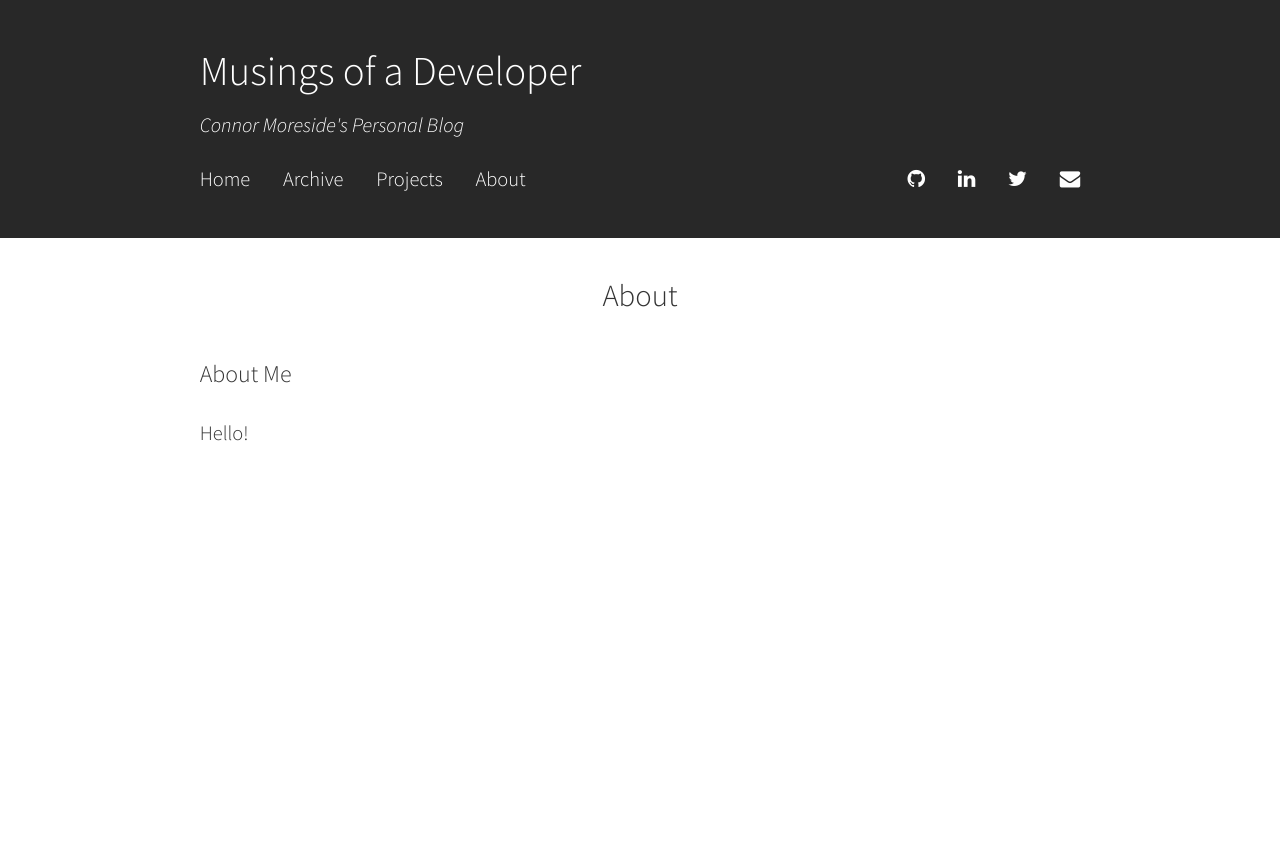
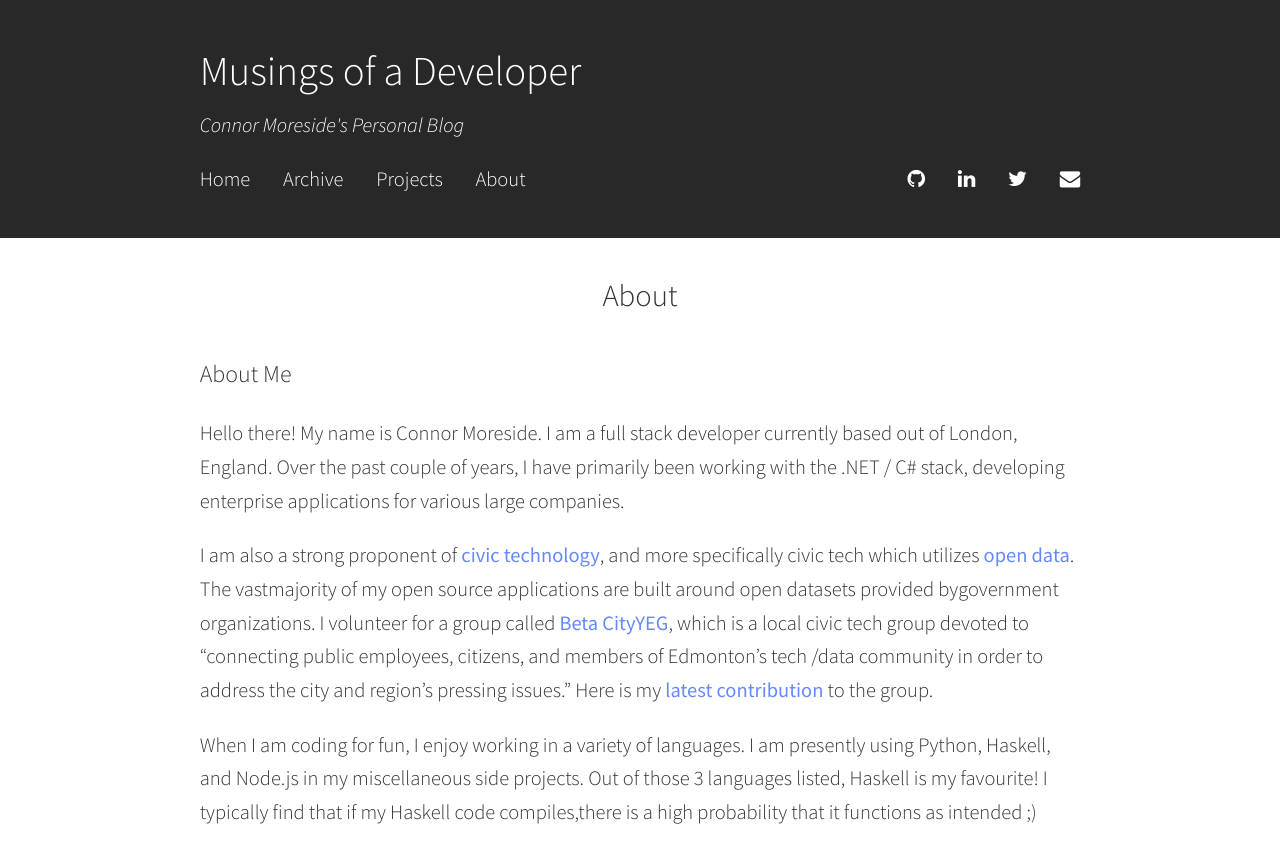
Before and after one commit to cmoresid/cmoresid.github.io, a Jekyll site: the page built from about.md, in a window 1280 px wide. Shown: the top 863 px of the page. Built offline with Jekyll 4.4.1, drawn with Linux system fonts in a browser that asks for light colours.

Commit message:
Update about

```diff
--- a/about.md
+++ b/about.md
@@ -4,4 +4,8 @@ title: "About"
 
 ### About Me
 
-Hello!
+Hello there! My name is Connor Moreside. I am a full stack developer currently based out of London, England. Over the past couple of years, I have primarily been working with the .NET / C# stack, developing enterprise applications for various large companies.
+
+I am also a strong proponent of [civic technology](https://en.wikipedia.org/wiki/Civic_technology), and more specifically civic tech which utilizes [open data](https://en.wikipedia.org/wiki/Open_data). The vastmajority of my open source applications are built around open datasets provided bygovernment organizations. I volunteer for a group called [Beta CityYEG](https://betacity.ca), which is a local civic tech group devoted to "connecting public employees, citizens, and members of Edmonton's tech /data community in order to address the city and region's pressing issues." Here is my [latest contribution](https://betacity.ca/2015/12/20/yeg-historical-photo-mappig/) to the group.
+
+When I am coding for fun, I enjoy working in a variety of languages. I am presently using Python, Haskell, and Node.js in my miscellaneous side projects. Out of those 3 languages listed, Haskell is my favourite! I typically find that if my Haskell code compiles,there is a high probability that it functions as intended ;)
```
